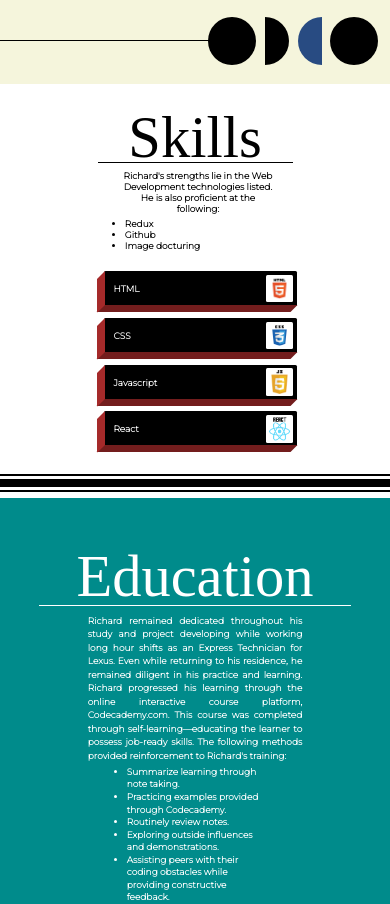
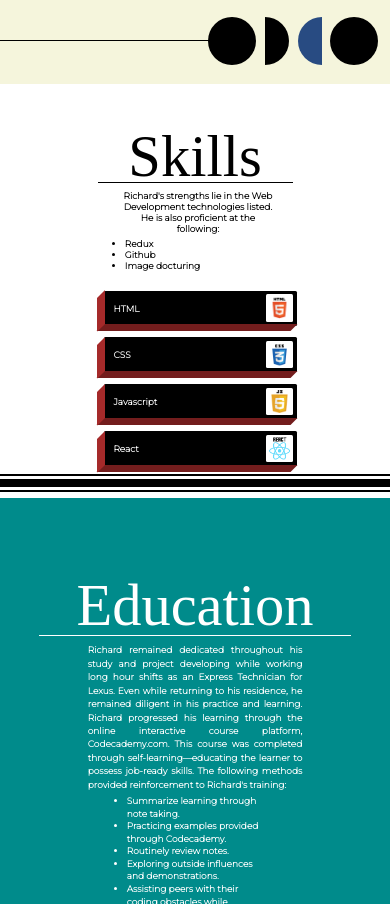
Before and after one commit to Richardfernandez18/Richard-s-Site, a plain HTML site: page index.html in a window 390 px wide. Shown: the part 890-1794 px from the top of the page. Drawn offline with nearby package versions, Linux system fonts and the light colour scheme.

Commit message:
revision

```diff
--- a/style.css
+++ b/style.css
@@ -138,7 +138,7 @@
     }
     #skills-right {
         height: 100%;
-        margin: 5vw 0 0vw 0;
+        margin: 10vw 0 0vw 0;
     }
     #ul {
         height: 100%;
@@ -240,7 +240,7 @@
     }
     /*education*/
     #education {
-        height: 120vw;
+        height: 135vw;
         margin: 0 0 6vmax 0;
     }
     #education-heading {
```
